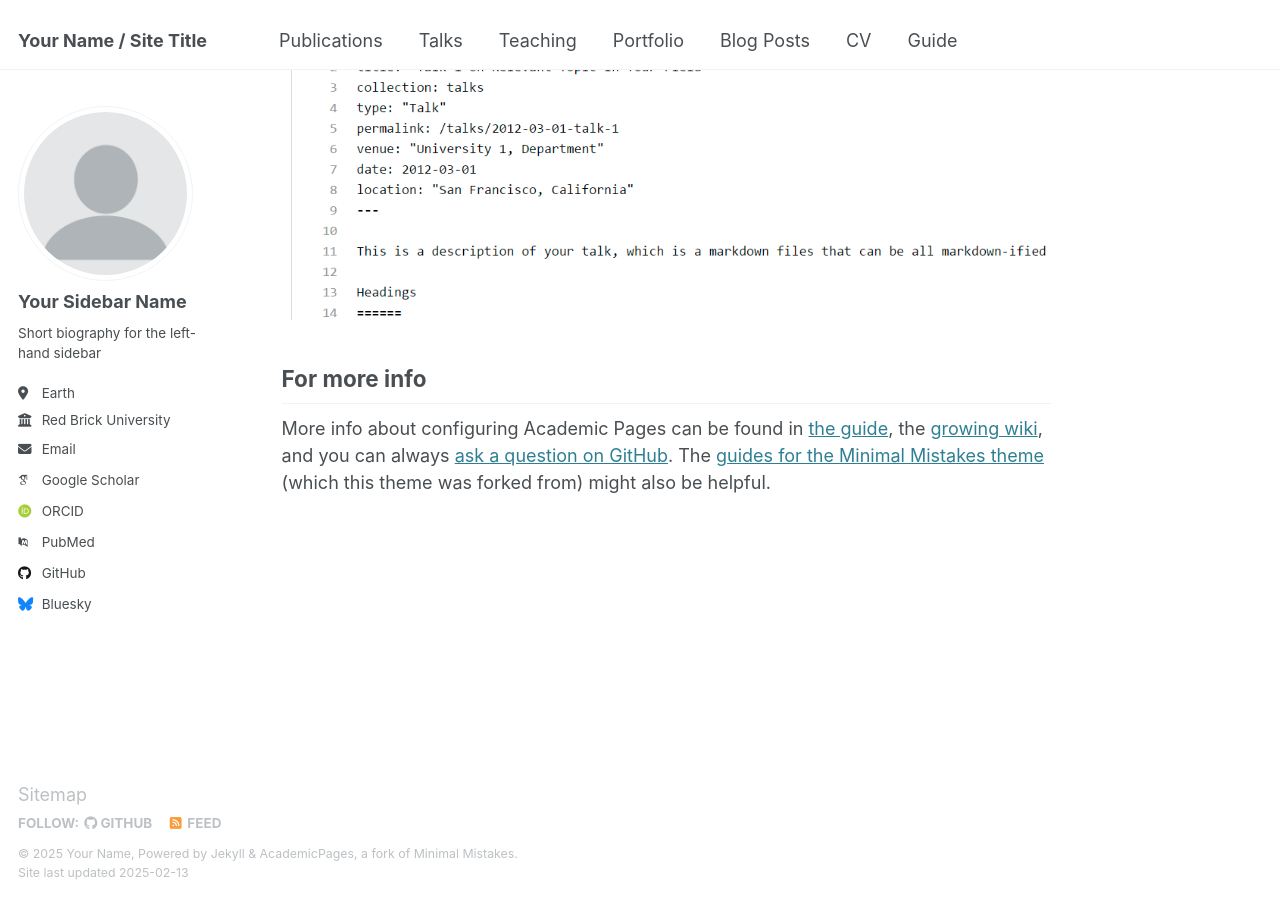
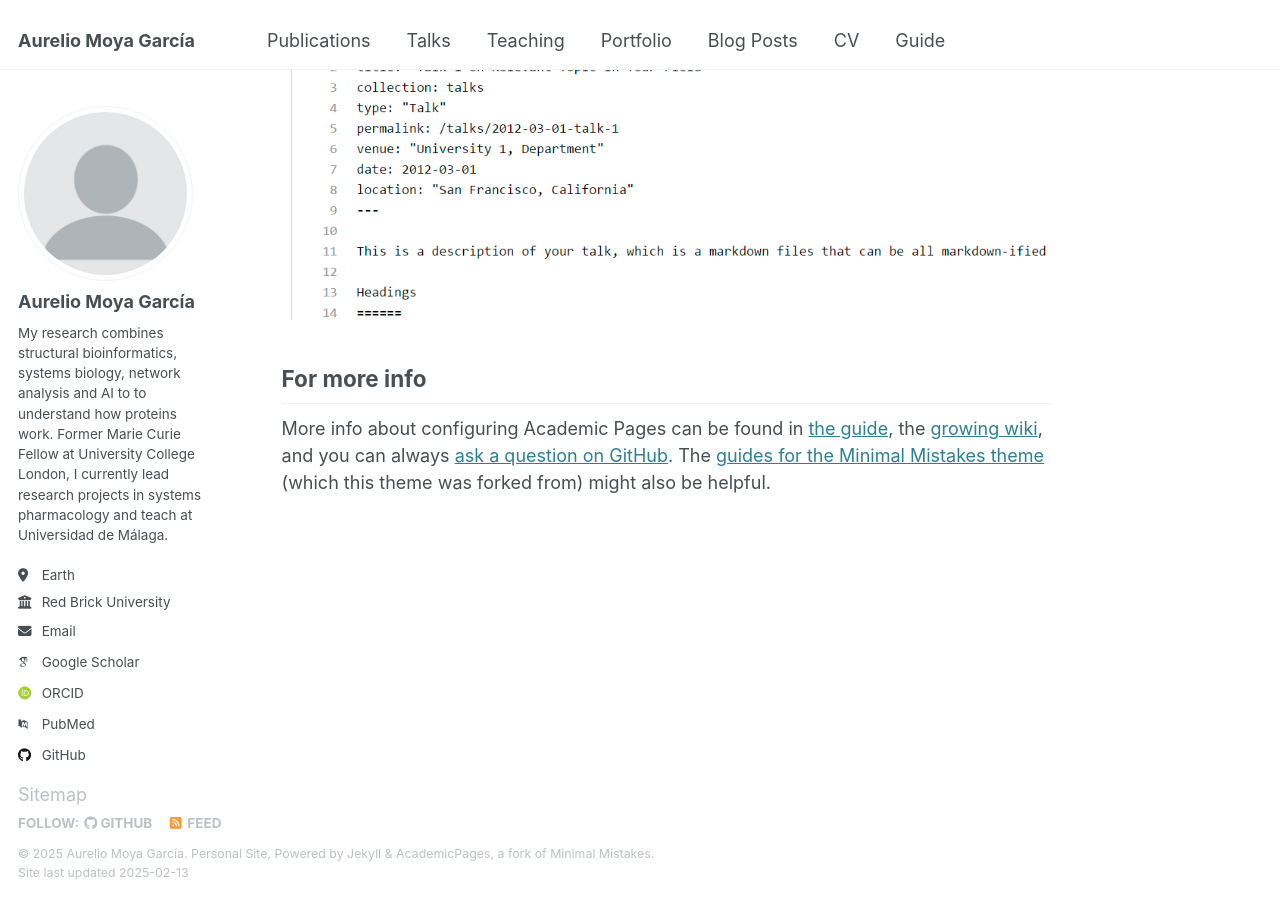
Before and after one commit to amoyag/amoyag.github.io, a Jekyll site: the page built from _pages/about.md, in a window 1280 px wide and 900 px high, scrolled down 2642 px. Built offline with Jekyll 4.4.1, drawn with Linux system fonts in a browser that asks for light colours; some web fonts are replaced.

Commit message:
Update _config.yml

```diff
--- a/_config.yml
+++ b/_config.yml
@@ -9,11 +9,11 @@
 # Basic Site Settings
 locale                   : "en-US"
 site_theme               : "default"
-title                    : "Your Name / Site Title"
+title                    : "Aurelio Moya García"
 title_separator          : "-"
-name                     : &name "Your Name"
+name                     : &name "Aurelio Moya García. Personal Site"
 description              : &description "personal description"
-url                      : https://academicpages.github.io # the base hostname & protocol for your site e.g. "https://[your GitHub username].github.io"
+url                      : https://amoyag.github.io # the base hostname & protocol for your site e.g. "https://[your GitHub username].github.io"
 baseurl                  : "" # the subpath of your site, e.g. "/blog"
 repository               : "academicpages/academicpages.github.io"
 
@@ -23,9 +23,10 @@ repository               : "academicpages/academicpages.github.io"
 author:
   # Biographic information
   avatar           : "profile.png"
-  name             : "Your Sidebar Name"
+  name             : "Aurelio Moya García"
   pronouns         : # example: "she/her"
-  bio              : "Short biography for the left-hand sidebar"
+  bio              : "My research combines structural bioinformatics, systems biology, network analysis and AI to to understand how proteins work.
+  Former Marie Curie Fellow at University College London, I currently lead research projects in systems pharmacology and teach at Universidad de Málaga."
   location         : "Earth"
   employer         : "Red Brick University"
   uri              : # URL
```
